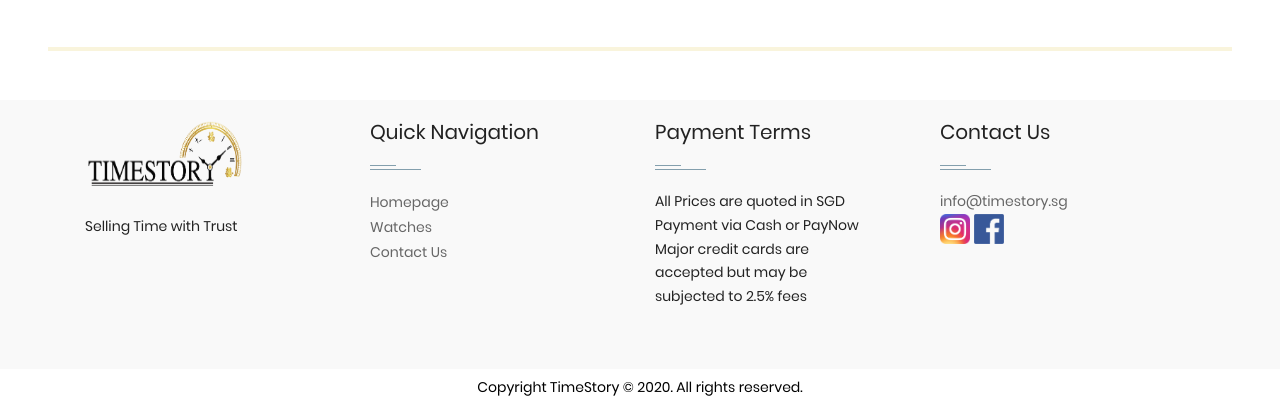
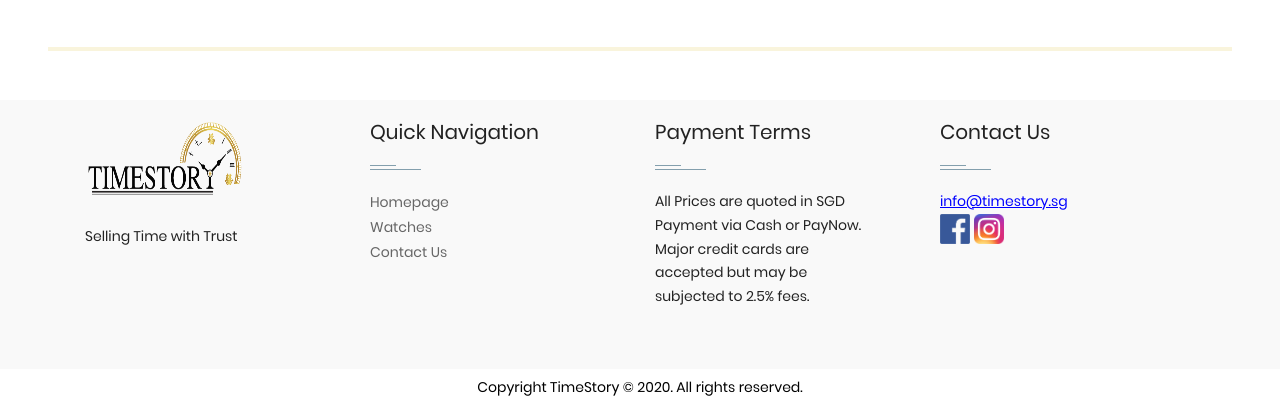
Before and after one commit to TimeStory-Project/TimeStory, a Django app: page / in a window 1280 px wide. Shown: the part 1206-1611 px from the top of the page. Run offline with Django 3.2, Linux system fonts and the light colour scheme; data that the repository does not hold is empty; some libraries are stand-ins or nearby versions.

Commit message:
reformatted footer.html

```diff
--- a/template/main/footer.html
+++ b/template/main/footer.html
@@ -6,7 +6,7 @@
 
         <div class="col-xs-12 col-sm-6 col-md-3">
         <div class="widget subscribe no-box">
-        <h5 class="widget-title"><img src="static/image/footer logo.png" width="200px" height="75px"></h5>
+        <h5 class="widget-title"><img src="static/image/footer logo.png" width="200px" height="85px"></h5>
         <p> Selling Time with Trust</p>
         </div>
         </div>
@@ -34,10 +34,10 @@
         <div class="widget no-box">
         <h5 class="widget-title">Payment Terms<span></span></h5>
         <p>All Prices are quoted in SGD</p>
-        <p>Payment via Cash or PayNow</p>
+        <p>Payment via Cash or PayNow.</p>
         <p>Major credit cards are<br>
             accepted but may be  <br>
-            subjected to 2.5% fees</p>
+            subjected to 2.5% fees.</p>
 
         </div>
         </div>
@@ -47,13 +47,13 @@
         <div class="widget no-box">
         <h5 class="widget-title">Contact Us<span></span></h5>
 
-        <p><a href="mailto:info@domain.com" title="glorythemes">info@timestory.sg</a></p>
+        <p><a href="mailto:info@domain.com" title="glorythemes" style="color:blue"><u>info@timestory.sg</u></a></p>
         <ul class="social-footer2">
         <li class=""><a href="https://www.facebook.com/" target="_blank" title="Facebook">
-            <img alt="Facebook" width="30" height="30" src="static/image/instagram icon.png"></a></li>
+            <img alt="Facebook" width="30" height="30" src="static/image/facebook icon.png"></a></li>
 
         <li class=""><a title="instagram" target="_blank" href="https://www.instagram.com/">
-            <img alt="instagram" width="30" height="30" src="static/image/facebook icon.png"></a></li>
+            <img alt="instagram" width="30" height="30" src="static/image/instagram icon.png"></a></li>
         </ul>
         </div>
         </div>
```
